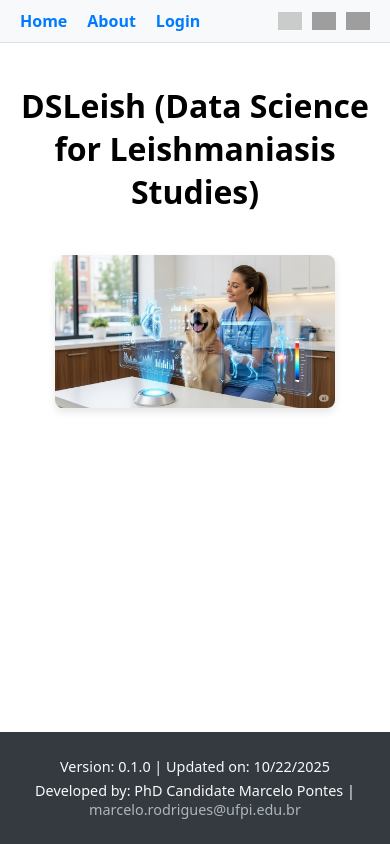
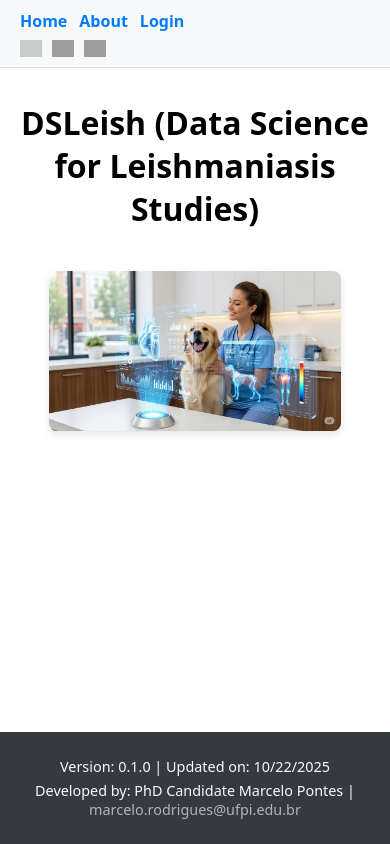
Before and after one commit to infopontes/LeishAI, a React (Vite) app in the folder frontend/: page / in a window 390 px wide. Built offline with nearby package versions, Linux system fonts and the light colour scheme; grey boxes are pictures that could not be loaded.

Commit message:
Improve mobile responsiveness for header and layout

```diff
--- a/frontend/src/styles/App.css
+++ b/frontend/src/styles/App.css
@@ -8,7 +8,6 @@
 .mainContent {
   flex-grow: 1; /* Allows main content to expand and push footer down */
   padding: 20px;
-  text-align: center; /* Center the placeholder content */
 }
 
 .heroImage {
@@ -24,3 +23,24 @@
   margin: 0;
   font-family: system-ui, -apple-system, BlinkMacSystemFont, 'Segoe UI', Roboto, Oxygen, Ubuntu, Cantarell, 'Open Sans', 'Helvetica Neue', sans-serif;
 }
+
+@media (max-width: 768px) {
+  .nav {
+    flex-direction: column;
+    align-items: flex-start;
+    gap: 8px;
+  }
+
+  .navRight {
+    width: 100%;
+    justify-content: space-between;
+  }
+
+  .navLinks {
+    gap: 12px;
+  }
+
+  .mainContent {
+    padding: 12px;
+  }
+}
--- a/frontend/src/styles/Header.css
+++ b/frontend/src/styles/Header.css
@@ -14,6 +14,8 @@
 .navLinks {
   display: flex;
   gap: 20px; /* Space between links */
+  align-items: center;
+  flex-wrap: wrap;
 }
 
 .navLink {
@@ -29,7 +31,8 @@
 .navRight {
   display: flex;
   align-items: center;
-  gap: 14px;
+  gap: 12px;
+  flex-wrap: wrap;
 }
 
 /* Styles for LanguageSwitcher can also go here or in its own file */
@@ -54,7 +57,7 @@
 }
 
 .flagImage {
-  width: 24px;
+  width: 22px;
   height: auto;
   display: block;
 }
```
